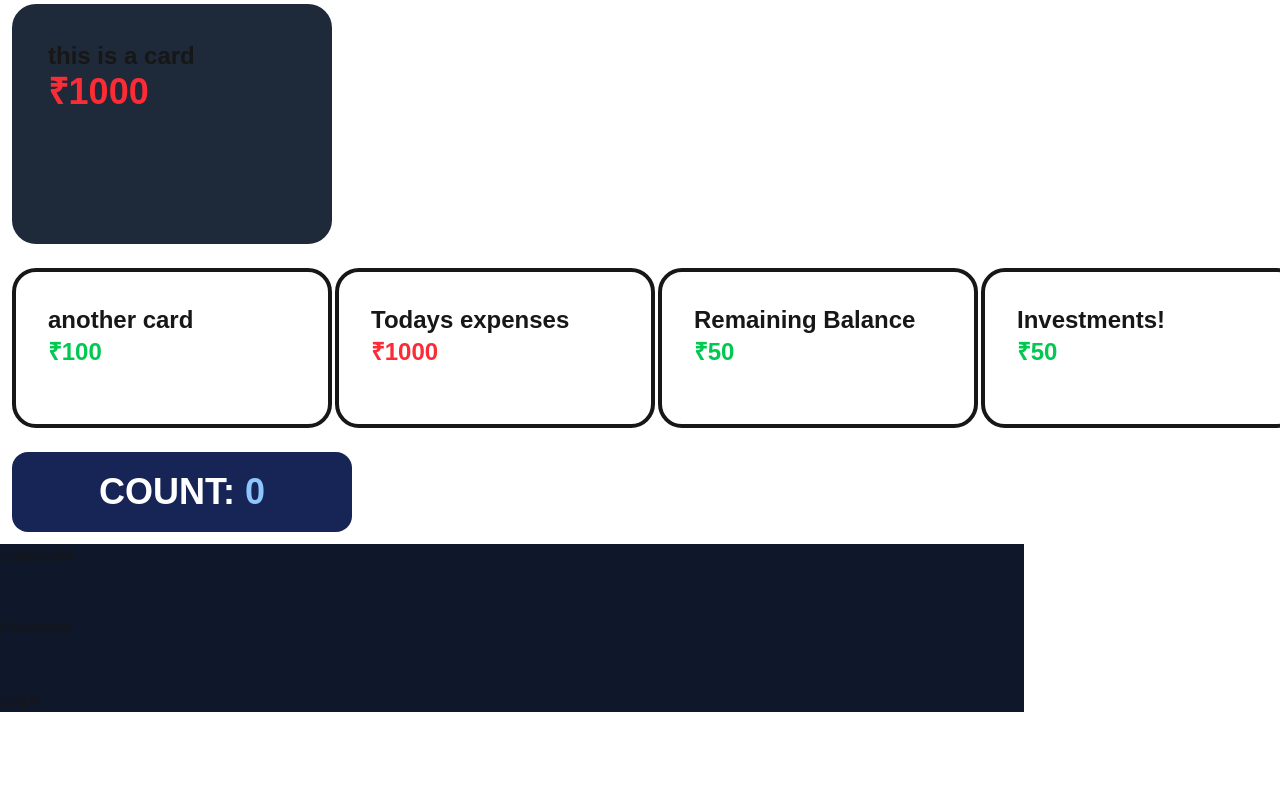
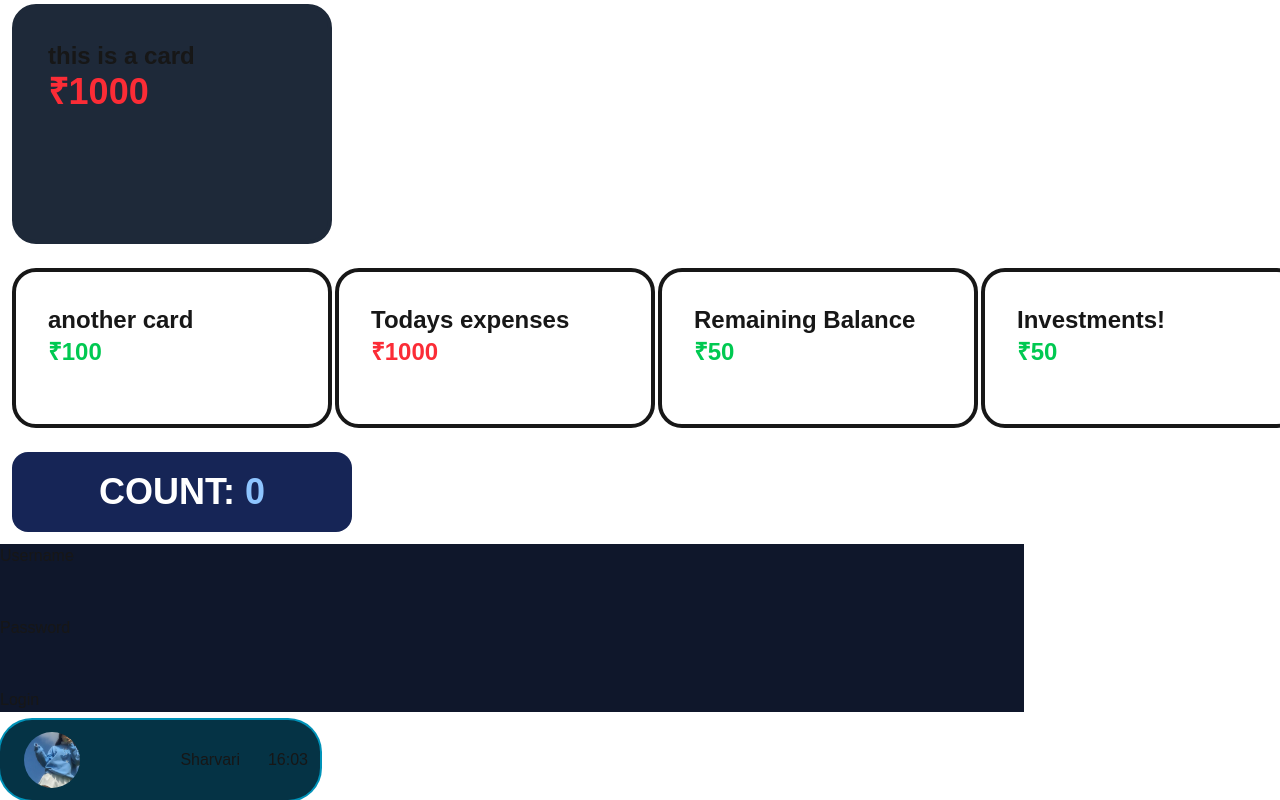
Before and after one commit to varadisthedev/oh-wow-nextjs, a Next.js app: page / in a window 1280 px wide. Shown: the part 328-1128 px from the top of the page. Before the commit the page ends 1040 px from the top, so only its background shows below. Built offline with nearby package versions, Linux system fonts and the light colour scheme.

Commit message:
add: profile component with type props

```diff
--- /dev/null
+++ b/app/components/ProfileTile.tsx
@@ -0,0 +1,38 @@
+
+type ProfileComp={
+    pfUsername:string;
+    pfStatus:boolean;
+    pfImage:string;
+}
+export const ProfileTile = ({pfUsername,pfStatus,pfImage}:ProfileComp) => {
+  const now = new Date();
+  const currTime = now.toLocaleTimeString();
+  let Hours= now.getHours();
+  let Mins= now.getMinutes();
+  const finalTime = `${Hours}:${Mins.toString().padStart(2, "0")}`;
+  console.log(finalTime);
+
+
+
+
+  return (
+    <>
+
+    {/* [pfp][name&typing][timestamps] */}
+    <div className="bg-cyan-950 mt-2 px-3 rounded-4xl h-20 w-80 flex flex-row items-center justify-between hover: ring-2 hover: ring-cyan-600">
+        <img src={pfImage} alt="some error" className="rounded-full p-3 object-cover h-20 w-20"/>
+
+        {/* main compartment  */}
+        <div className="flex flex-row items-center justify-center gap-7">
+          <div className="flex flex-col items-center justify-center">
+              <h3>{pfUsername}</h3>
+              <h3 className="text-emerald-400 font-medium">{ pfStatus && "typing.."}</h3>
+          </div>
+
+          {/* time */}
+          <h3>{finalTime}</h3>
+        </div>
+    </div>
+    </>
+  )
+}
--- a/app/page.tsx
+++ b/app/page.tsx
@@ -2,6 +2,7 @@ import Image from "next/image";
 import { ExpenseCard } from "./components/ExpenseCard";
 import { AnotherCard } from "./components/AnotherCard";
 import { LoginForm } from "./client components/LoginForm";
+import { ProfileTile } from "./components/ProfileTile";
 
 export default function Home() {
   return (
@@ -12,16 +13,18 @@ export default function Home() {
         <p className="justify-end"> Developed by vercel devs</p>
       </div>
 
-    <ExpenseCard title={"this is a card"} amount={1000}/>
+      <ExpenseCard title={"this is a card"} amount={1000} />
 
       <div className="grid grid-cols-4 gap-3">
-      <AnotherCard amount={100} title={"another card"}/>
-      <AnotherCard amount={1000} title={"Todays expenses"}/>
-      <AnotherCard amount={50} title={"Remaining Balance"}/>
-      <AnotherCard amount={50} title={"Investments!"}/>
+        <AnotherCard amount={100} title={"another card"} />
+        <AnotherCard amount={1000} title={"Todays expenses"} />
+        <AnotherCard amount={50} title={"Remaining Balance"} />
+        <AnotherCard amount={50} title={"Investments!"} />
       </div>
 
-    <LoginForm/>
+      <LoginForm />
+
+      <ProfileTile pfImage={"/image.png"} pfUsername="Sharvari" pfStatus={false} />
     </>
   );
 }
```
Also changed, not shown: public/image.png (added). Lines whose indentation alone changed are shown as unchanged.
